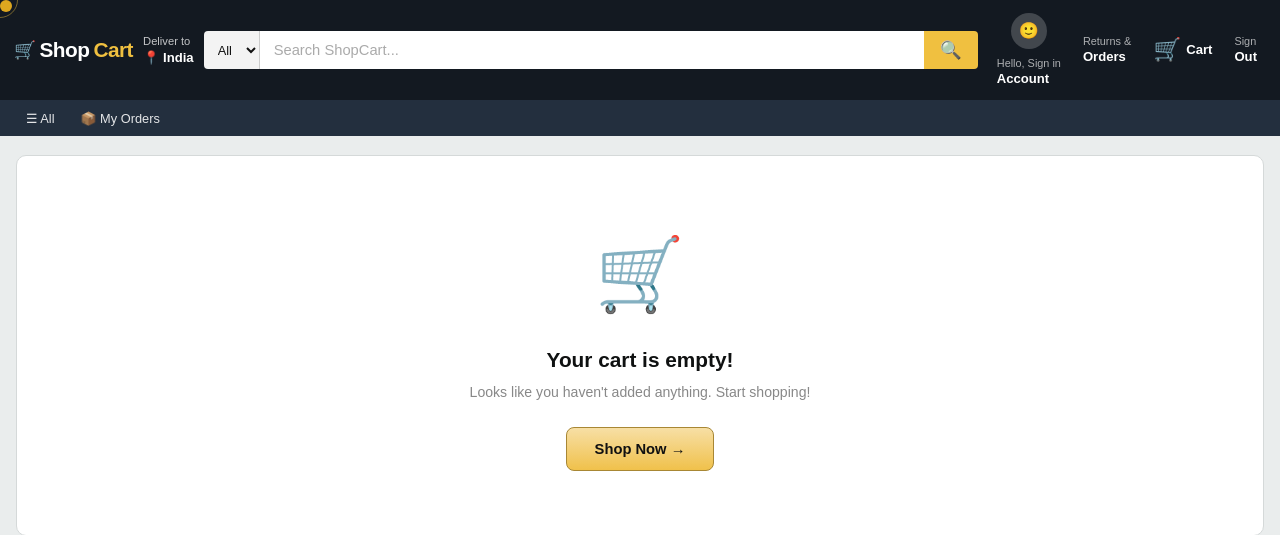
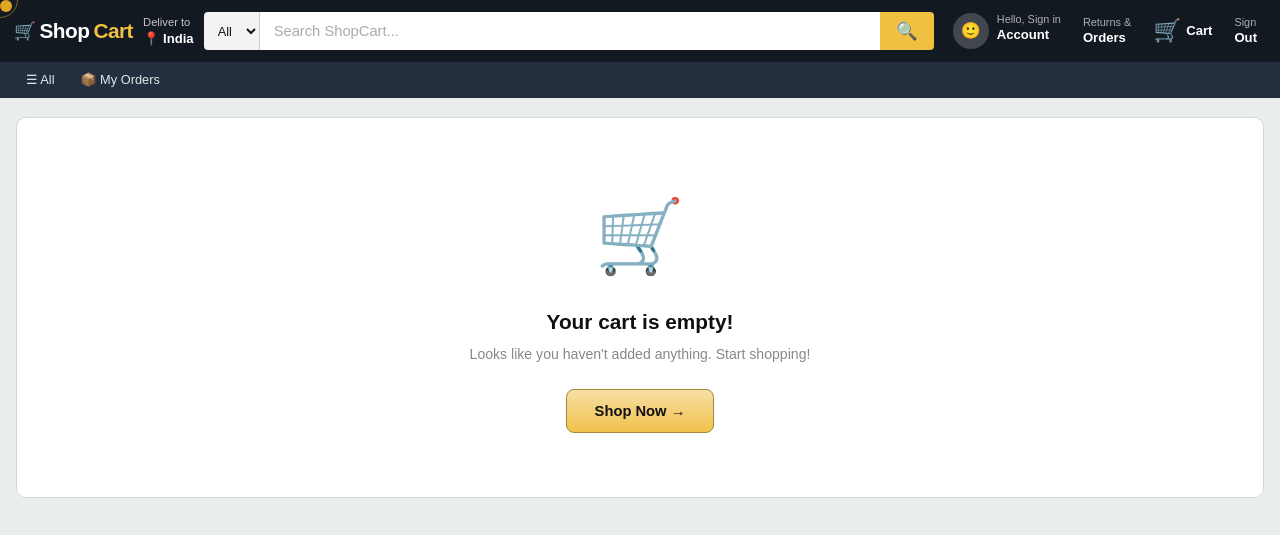
Before and after one commit to Ghanashyamgudela/Ecommerce-Web-Application-SmartCart, a Flask app: template templates/user/cart.html in a window 1280 px wide. Shown: the top 535 px of the page. Run offline with Flask 3, Linux system fonts and the light colour scheme; the template is opened without the code that fills it, so the values that code supplies are empty; parts of the project's set-up code (start-up, migrations or seed data) failed here and were passed over; some libraries are stand-ins or nearby versions.

Commit message:
Update base_user.html

```diff
--- a/templates/user/base_user.html
+++ b/templates/user/base_user.html
@@ -919,7 +919,7 @@
         <div class="nav-icons">
 
             <!-- Hello / Account -->
-            <a href="/user/profile" class="nav-icon-btn" style="display:content;align-items:center;gap:8px;">
+            <a href="/user/profile" class="nav-icon-btn" style="display:-webkit-box;align-items:center;gap:8px;">
                 {% if session.user_profile_image %}
                     <img src="{{ session.user_profile_image }}" alt="Profile" style="width:36px;height:36px;border-radius:50%;object-fit:cover;border:1px solid rgba(255,255,255,.12);">
                 {% else %}
```
